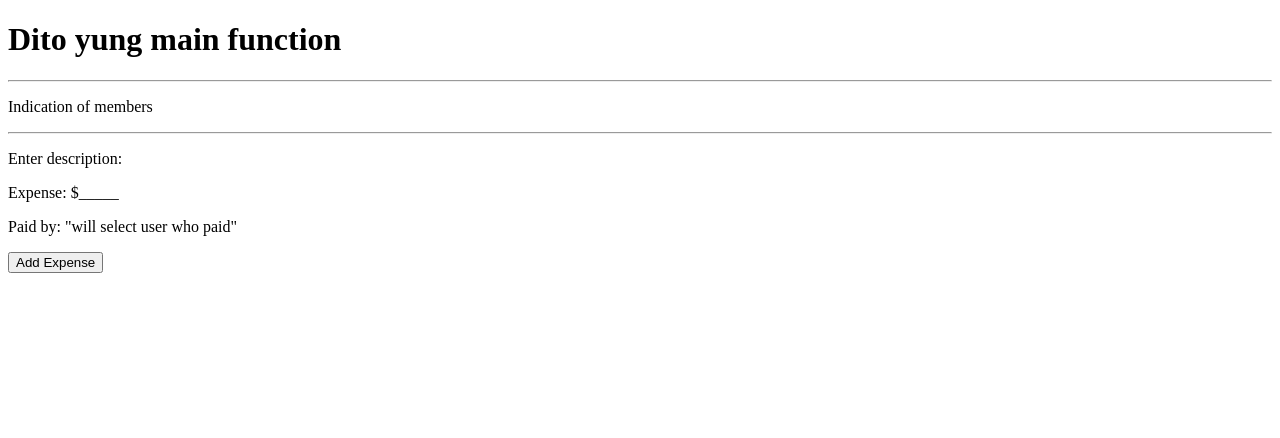
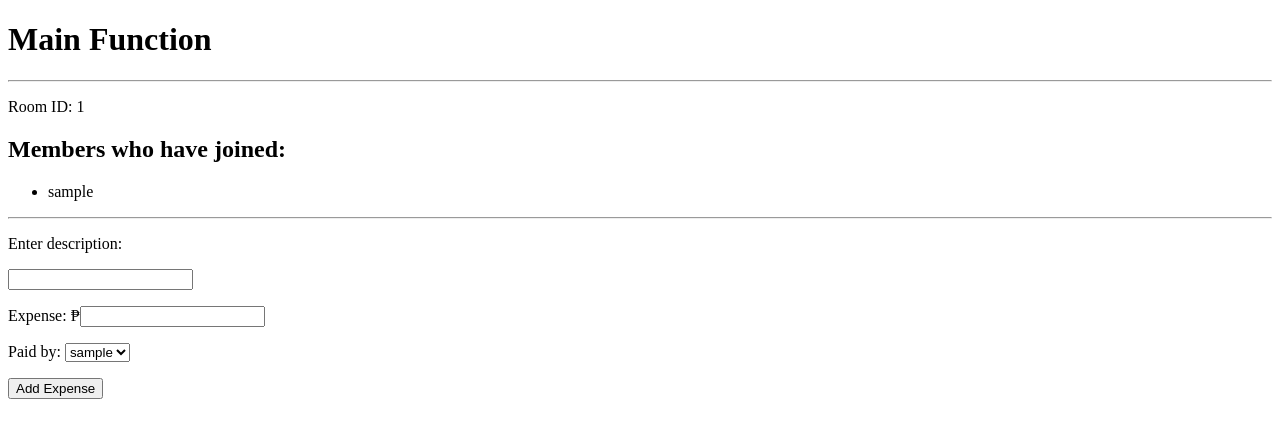
Before and after one commit to nikukuu/T.T, a Flask app: page /mainF in a window 1280 px wide. Shown: the top 438 px of the page. Run offline with Flask 3, Linux system fonts and the light colour scheme; the visitor is signed in with stand-in values (Sample User, id 1); tables that the repository leaves empty or names only in its code hold one stand-in row (values such as "Sample post"); some libraries are stand-ins or nearby versions.

Commit message:
Update mainF.html

```diff
--- a/templates/mainF.html
+++ b/templates/mainF.html
@@ -3,21 +3,46 @@
 <head>
     <meta charset="UTF-8">
     <meta name="viewport" content="width=device-width, initial-scale=1.0">
-    <title>Document</title>
+    <title>Main Function</title>
 </head>
 
 <body>
-    <h1>Dito yung main function</h1>
+    <h1>Main Function</h1>
 
-<hr>
+    {% if success == 'True' %}
+        <p>Expense successfully added!</p>
+    {% elif success == 'False' %}
+        <p>Failed to add expense. Please try again.</p>
+    {% endif %}
 
-<p>Indication of members</p>
-<hr>
+    <hr>
 
-<p>Enter description: </p>
-<p>Expense: $_____</p>
-<p>Paid by: "will select user who paid"</p>
-<button>Add Expense</button>
+    {% if room_id %}
+        <p>Room ID: {{ room_id }}</p>
+        <h2>Members who have joined:</h2>
+        <ul>
+            {% for member in members %}
+                <li>{{ member.username }}</li>
+            {% endfor %}
+        </ul>
+    {% else %}
+        <p>No rooms have been created yet.</p>
+    {% endif %}
 
+    <hr>
+
+    <form action="{{ url_for('add_expense') }}" method="POST">
+        <p>Enter description:</p>
+        <input type="text" name="description" required>
+        <p>Expense: ₱<input type="number" step="0.01" name="expense" required></p>
+        <p>Paid by:
+            <select name="paid_by" required>
+                {% for member in members %}
+                    <option value="{{ member.username }}">{{ member.username }}</option>
+                {% endfor %}
+            </select>
+        </p>
+        <button type="submit">Add Expense</button>
+    </form>
 </body>
 </html>
```
